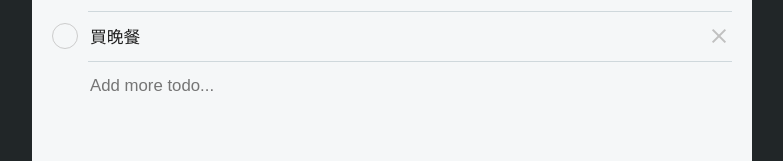
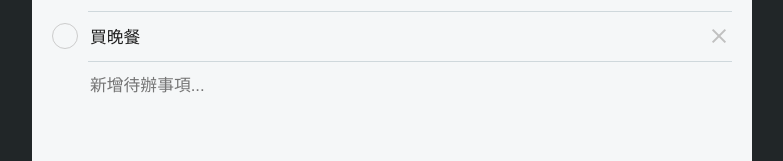
Before and after one commit to Serrok/simple-react-todo, a React (Create React App) app: page / in a window 1280 px wide. Shown: the part 239-400 px from the top of the page, without its empty margins (248-1031 px from the left). Built offline with nearby package versions, Linux system fonts and the light colour scheme.

Commit message:
Fine, we speak chinese here

```diff
--- a/src/App.js
+++ b/src/App.js
@@ -95,7 +95,7 @@ class App extends Component {
                 <li>
                   <form onSubmit={ (e) => this.addTodoListItem(e) }>
                     <div className="text-label add">
-                      <input type="text" value={ newInput } placeholder="Add more todo..." onChange={ (e) => { this.setState({ newInput: e.target.value }) } } />
+                      <input type="text" value={ newInput } placeholder="新增待辦事項..." onChange={ (e) => { this.setState({ newInput: e.target.value }) } } />
                       <input type="submit" />
                     </div>
                   </form>
```
